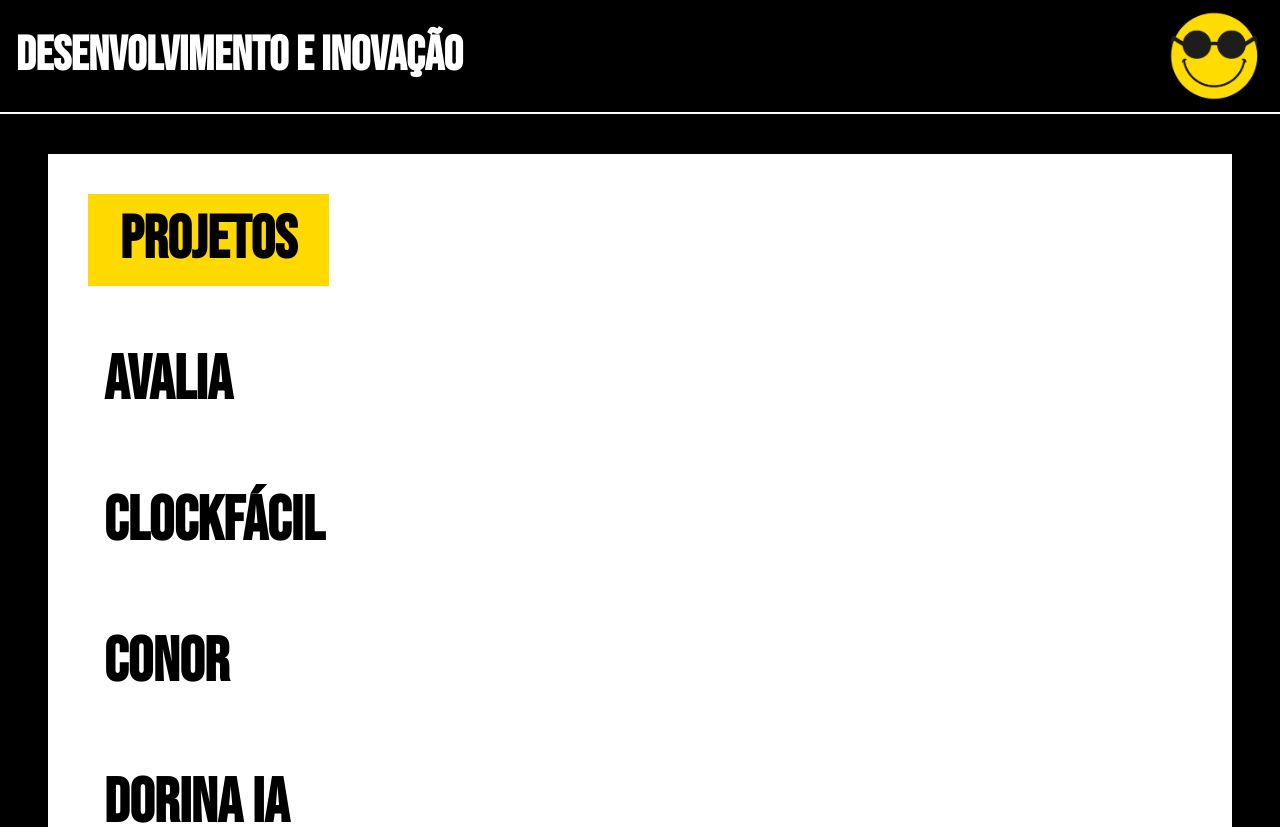
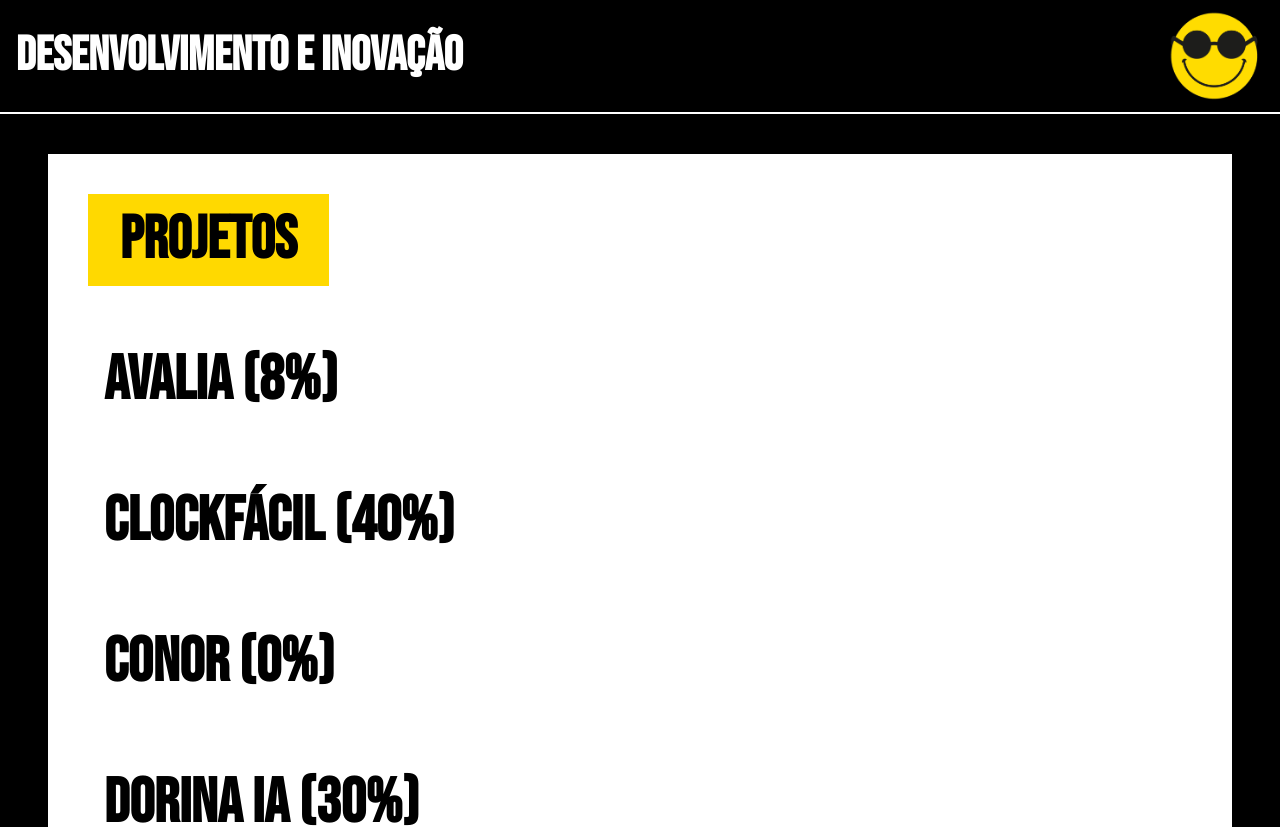
Before and after one commit to FundacaoDorina/desin, a React (Vite) app: page / in a window 1280 px wide. Shown: the top 827 px of the page. Built offline with nearby package versions, Linux system fonts and the light colour scheme; the HTML template or start-up script is replaced by a standard one.

Commit message:
adding percentage of completion for each project

```diff
--- a/src/components/ProjectList.tsx
+++ b/src/components/ProjectList.tsx
@@ -1,5 +1,7 @@
+import type { TimelineYear } from "@/types/project";
+
 interface ProjectListProps {
-  projects: { id: string; name: string }[];
+  projects: { id: string; name: string; timeline: TimelineYear[]; }[];
   selectedProject: string | null;
   onSelectProject: (id: string) => void;
   minimized?: boolean;
@@ -11,9 +13,11 @@ const ProjectList = ({
   onSelectProject,
   minimized = false,
 }: ProjectListProps) => {
+  const thisYear = new Date().getFullYear();
+
   if (minimized) {
     return (
-      <div className="bg-sidebar-light p-2 rounded w-full md:w-fit md:max-w-[50%]">
+      <div className="bg-sidebar-light p-2 rounded w-full md:w-fit md:max-w-[200px] lg:max-w-[250px]">
         <div className="bg-sidebar-dark px-2 py-1 mb-1 rounded">
           <h2 className="text-card-foreground font-bebas font-bold text-lg leading-none">
             Projetos
@@ -24,13 +28,23 @@ const ProjectList = ({
             <button
               key={project.id}
               onClick={() => onSelectProject(project.id)}
-              className={`w-full text-left px-2 py-1 font-bebas font-bold text-lg leading-none transition-colors rounded whitespace-nowrap ${
+              className={`w-full text-left px-2 py-1 font-bebas font-bold text-lg leading-none transition-colors rounded whitespace-nowrap overflow-hidden text-ellipsis ${
                 selectedProject === project.id
                   ? "bg-primary text-primary-foreground"
                   : "hover:bg-primary hover:text-primary-foreground"
               }`}
             >
-              {project.name}
+              <span className="block truncate">
+                {project.name}
+                {(() => {
+                  const yearData = project.timeline.find((y) => y.year === thisYear.toString());
+                  if (!yearData || yearData.items.length === 0) return '';
+                  const incompleteCount = yearData.items.filter((item) => item.color !== "success").length;
+                  const totalCount = yearData.items.length;
+                  const percentage = ((incompleteCount / totalCount) * 100).toFixed(0);
+                  return ` (${percentage}%)`;
+                })()}
+              </span>
             </button>
           ))}
         </nav>
@@ -39,7 +53,7 @@ const ProjectList = ({
   }
 
   return (
-    <div className="space-y-6 md:space-y-8 lg:space-y-10">
+    <div className="space-y-6 md:space-y-8 lg:space-y-10 w-full block">
       <div className="bg-primary inline-block px-6 py-3 md:px-8 md:py-4">
         <h2 className="text-primary-foreground font-bebas font-bold text-4xl md:text-5xl lg:text-6xl">
           Projetos
@@ -56,6 +70,14 @@ const ProjectList = ({
             }}
           >
             {project.name}
+            {(() => {
+              const yearData = project.timeline.find((y) => y.year === thisYear.toString());
+              if (!yearData || yearData.items.length === 0) return '';
+              const incompleteCount = yearData.items.filter((item) => item.color !== "success").length;
+              const totalCount = yearData.items.length;
+              const percentage = ((incompleteCount / totalCount) * 100).toFixed(0);
+              return ` (${percentage}%)`;
+            })()}
           </button>
         ))}
       </nav>
```
